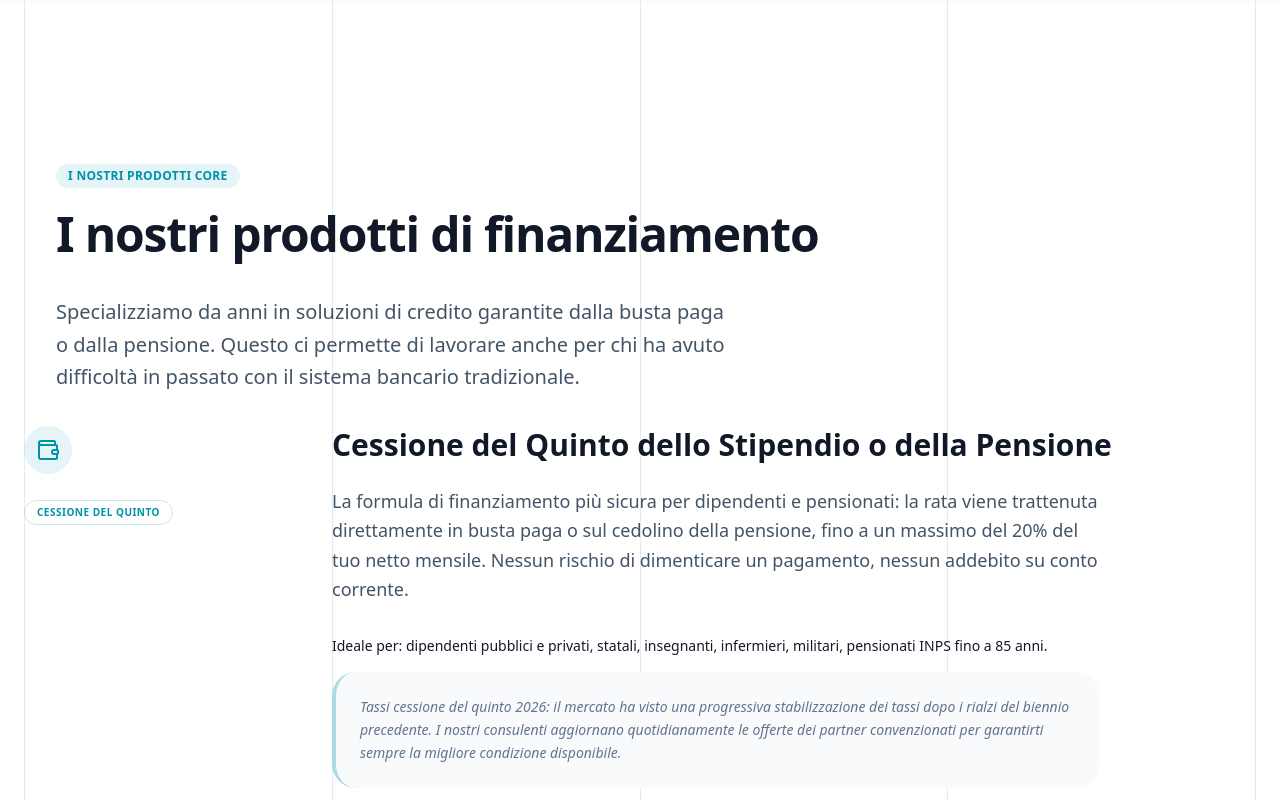
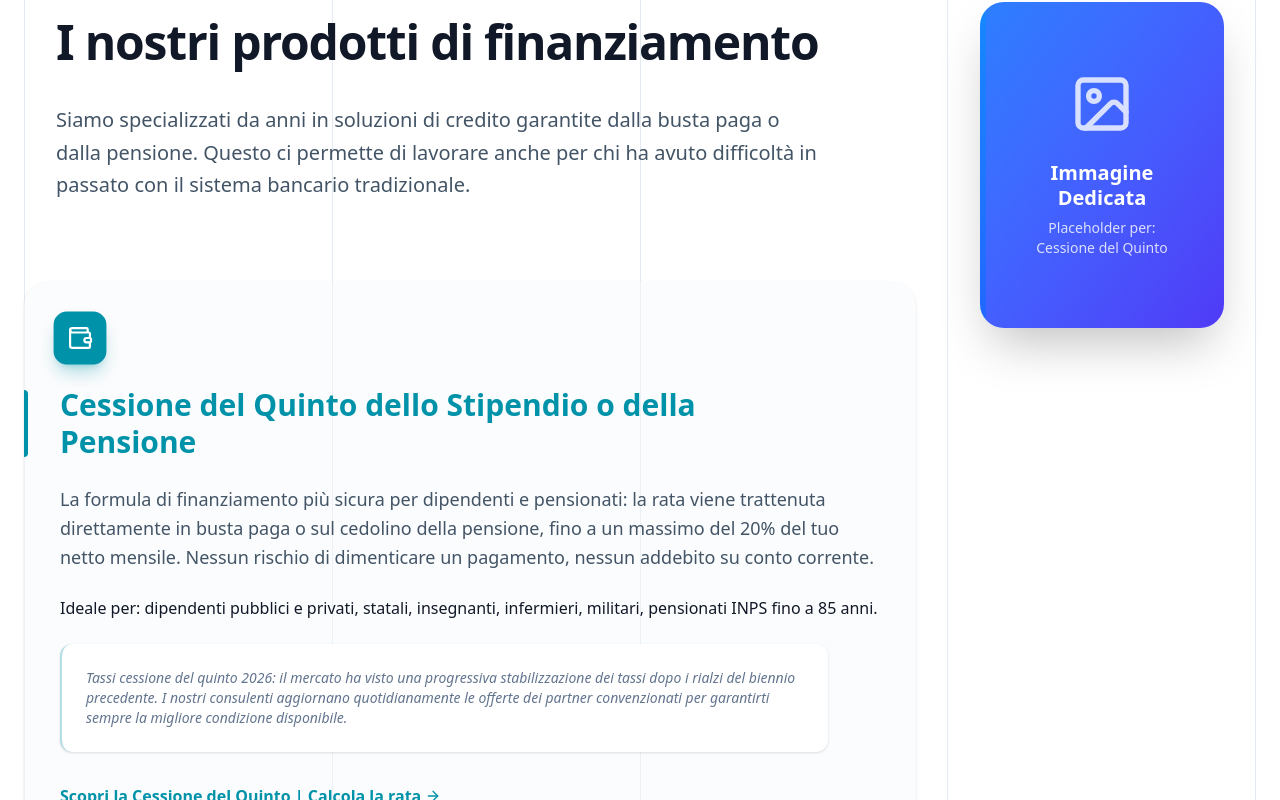
Before and after one commit to maddl-team/creditoclick, a Next.js app: page / in a window 1280 px wide. Shown: the part 1680-2480 px from the top of the page. Built offline with nearby package versions, Linux system fonts and the light colour scheme.

Commit message:
v1 design

```diff
--- a/src/components/home/Categories.tsx
+++ b/src/components/home/Categories.tsx
@@ -41,7 +41,7 @@ const TARGET_CATEGORIES = [
 
 export function Categories() {
     return (
-        <Section id="categorie" className="bg-slate-50/30">
+        <Section id="categorie" className="bg-[#f6f9fc]">
             <div className="grid grid-cols-1 lg:grid-cols-4 gap-12 lg:gap-0">
                 {/* Left Column: Messaging */}
                 <div className="lg:col-span-2 p-6 md:p-8">
--- a/src/components/home/Hero.tsx
+++ b/src/components/home/Hero.tsx
@@ -9,7 +9,7 @@ import { CalcForm } from "./CalcForm";
 
 export function Hero() {
     return (
-        <Section className="relative overflow-hidden pt-20 pb-12 md:pt-32 md:pb-20 min-h-[80vh] flex items-center">
+        <Section className="min-h-[70vh] flex items-center">
             <div className="grid grid-cols-1 lg:grid-cols-4 gap-16 lg:gap-0 items-center w-full">
                 {/* Left Column: Messaging */}
                 <div className="lg:col-span-2 p-6 md:p-8">
--- a/src/components/home/Products.tsx
+++ b/src/components/home/Products.tsx
@@ -1,10 +1,12 @@
 "use client";
 
 import * as React from "react";
-import { ArrowRight, Wallet, Users, RefreshCcw } from "lucide-react";
+import { ArrowRight, Wallet, Users, RefreshCcw, ImageIcon } from "lucide-react";
 import { Section } from "../ui/Section";
 import { Badge } from "../ui/Badge";
 import { Button } from "../ui/Button";
+import { motion, AnimatePresence } from "framer-motion";
+import { cn } from "@/lib/utils";
 
 const CORE_PRODUCTS = [
     {
@@ -16,6 +18,7 @@ const CORE_PRODUCTS = [
         market: "Tassi cessione del quinto 2026: il mercato ha visto una progressiva stabilizzazione dei tassi dopo i rialzi del biennio precedente. I nostri consulenti aggiornano quotidianamente le offerte dei partner convenzionati per garantirti sempre la migliore condizione disponibile.",
         cta: "Scopri la Cessione del Quinto | Calcola la rata",
         icon: Wallet,
+        placeholderColor: "from-blue-500 to-indigo-600",
     },
     {
         id: "delega",
@@ -24,6 +27,7 @@ const CORE_PRODUCTS = [
         desc: "Se hai già una cessione del quinto in corso e hai bisogno di liquidità aggiuntiva, la delega di pagamento ti permette di accedere a un secondo finanziamento, portando la trattenuta in busta paga fino al 40% del tuo stipendio netto. Riservata ai dipendenti pubblici e ai privati alle dipendenze di aziende strutturate.",
         cta: "Scopri la Delega di Pagamento",
         icon: Users,
+        placeholderColor: "from-cyan-400 to-blue-500",
     },
     {
         id: "rinnovo",
@@ -32,65 +36,125 @@ const CORE_PRODUCTS = [
         desc: "Hai già una cessione in corso presso un'altra banca o finanziaria? Se sono trascorsi almeno 2/5 del periodo contrattuale, potresti avere diritto a rinnovare — spesso ottenendo nuova liquidità e condizioni migliori. Gestiamo la portabilità in modo completamente telematico, senza che tu debba fare nulla con il vecchio istituto.",
         cta: "Scopri come funziona il Rinnovo",
         icon: RefreshCcw,
+        placeholderColor: "from-indigo-400 to-cyan-500",
     }
 ];
 
 export function Products() {
+    const [activeProduct, setActiveProduct] = React.useState<string>(CORE_PRODUCTS[0].id);
+
     return (
-        <Section id="prodotti" className="bg-white">
-            <div className="grid grid-cols-1 lg:grid-cols-4 gap-12 lg:gap-0">
-                {/* Section Header: Spans the first 3 columns for better readability */}
-                <div className="lg:col-span-3 p-6 md:p-8">
+        <Section id="prodotti" className="bg-white !overflow-visible">
+            <div className="grid grid-cols-1 lg:grid-cols-4 gap-12 lg:gap-0 relative">
+
+                {/* Left Side: Header + Products (Takes 3 columns) */}
+                <div className="lg:col-span-3 flex flex-col">
+                    {/* Header */}
+                    <div className="p-6 md:p-8 lg:mb-12">
                         <Badge variant="subtle" className="mb-4">I nostri prodotti core</Badge>
                         <h2 className="text-3xl md:text-4xl lg:text-5xl font-bold tracking-tight text-text-primary mb-8 leading-tight">
                             I nostri prodotti di finanziamento
                         </h2>
-                    <p className="text-xl text-text-secondary leading-relaxed max-w-2xl font-medium">
-                        Specializziamo da anni in soluzioni di credito garantite dalla busta paga o dalla pensione. Questo ci permette di lavorare anche per chi ha avuto difficoltà in passato con il sistema bancario tradizionale.
+                        <p className="text-lg lg:text-xl text-text-secondary leading-relaxed max-w-3xl">
+                            Siamo specializzati da anni in soluzioni di credito garantite dalla busta paga o dalla pensione. Questo ci permette di lavorare anche per chi ha avuto difficoltà in passato con il sistema bancario tradizionale.
                         </p>
                     </div>
 
-                {/* Product Items: 1+3 grid pattern */}
-                <div className="lg:col-span-4 space-y-12 lg:space-y-0">
-                    {CORE_PRODUCTS.map((product, i) => (
-                        <div key={product.id} className="grid grid-cols-1 lg:grid-cols-4 gap-0 py-12 lg:py-16 border-t border-slate-100 first:border-t-0 first:pt-0 group">
-                            <div className="lg:col-span-1 mb-6 lg:mb-0">
-                                <div className="w-12 h-12 rounded-2xl bg-brand-indigo/10 flex items-center justify-center text-brand-indigo mb-6 transition-transform group-hover:scale-110">
+                    {/* Products List */}
+                    <div className="flex flex-col">
+                        {CORE_PRODUCTS.map((product) => (
+                            <div
+                                key={product.id}
+                                className={cn(
+                                    "p-6 md:p-8 group relative lg:mb-8 transition-colors duration-500 rounded-3xl lg:mr-8 cursor-default",
+                                    activeProduct === product.id ? "bg-slate-50/50 shadow-sm" : "hover:bg-slate-50/20"
+                                )}
+                                onMouseEnter={() => setActiveProduct(product.id)}
+                            >
+                                {/* Plus Style Icon */}
+                                <div className={cn(
+                                    "w-12 h-12 rounded-xl flex items-center justify-center mb-6 transition-all duration-300",
+                                    activeProduct === product.id ? "bg-brand-indigo text-white scale-110 shadow-lg shadow-brand-indigo/30" : "bg-brand-indigo/10 text-brand-indigo"
+                                )}>
                                     <product.icon className="w-6 h-6" />
                                 </div>
-                                <Badge variant="outline" className="text-[10px] uppercase tracking-wider">{product.badge}</Badge>
-                            </div>
-                            <div className="lg:col-span-3 relative">
-                                {/* Accent Bar for consistency */}
-                                <div className="absolute -left-[32px] md:-left-[48px] top-1 bottom-1 w-[2px] bg-brand-indigo opacity-0 group-hover:opacity-100 transition-all rounded-r-full hidden lg:block" />
 
-                                <h3 className="text-2xl md:text-3xl font-bold text-text-primary mb-6 leading-tight group-hover:text-brand-indigo transition-colors">
+                                {/* Title with Accent Bar */}
+                                <div className="relative pl-1 mb-6">
+                                    <div className={cn(
+                                        "absolute -left-[24px] md:-left-[32px] top-1 bottom-1 bg-brand-indigo transition-all duration-300 rounded-r-full",
+                                        activeProduct === product.id ? "opacity-100 w-[4px]" : "opacity-30 w-[2px] group-hover:opacity-60 group-hover:w-[3px]"
+                                    )} />
+                                    <h3 className={cn(
+                                        "text-2xl md:text-3xl font-bold leading-tight transition-colors max-w-2xl",
+                                        activeProduct === product.id ? "text-brand-indigo" : "text-text-primary"
+                                    )}>
                                         {product.title}
                                     </h3>
-                                <p className="text-text-secondary text-lg mb-8 leading-relaxed max-w-3xl">
+                                </div>
+
+                                {/* Content */}
+                                <div className="pl-1 space-y-6">
+                                    <p className="text-text-secondary text-lg leading-relaxed max-w-4xl">
                                         {product.desc}
                                     </p>
 
                                     {product.ideal && (
-                                    <p className="text-text-primary font-medium mb-4 text-sm">
+                                        <p className="text-sm lg:text-base font-medium text-text-primary">
                                             {product.ideal}
                                         </p>
                                     )}
 
                                     {product.market && (
-                                    <p className="text-slate-500 text-sm mb-8 leading-relaxed italic bg-slate-50 p-6 rounded-2xl border-l-4 border-brand-indigo/30 max-w-3xl">
+                                        <p className="text-sm text-slate-500 italic bg-white p-6 rounded-xl border-l-2 border-brand-indigo/30 shadow-sm max-w-3xl">
                                             {product.market}
                                         </p>
                                     )}
 
-                                <Button variant="link" icon={ArrowRight} className="p-0 text-sm font-bold">
+                                    <div className="pt-2">
+                                        <Button variant="link" icon={ArrowRight} className="p-0 text-base font-bold">
                                             {product.cta}
                                         </Button>
+                                    </div>
                                 </div>
                             </div>
                         ))}
                     </div>
                 </div>
+
+                {/* Right Side: Sticky Image Reveal (Takes 1 column) */}
+                <div className="hidden lg:block lg:col-span-1 relative">
+                    <div className="sticky top-32 w-full p-6 pt-12 xl:p-8 xl:pt-16">
+                        <div className="relative w-full aspect-[3/4] rounded-3xl overflow-hidden shadow-2xl bg-slate-100">
+                            <AnimatePresence mode="wait">
+                                {CORE_PRODUCTS.map((product) => (
+                                    activeProduct === product.id && (
+                                        <motion.div
+                                            key={product.id}
+                                            initial={{ opacity: 0, scale: 1.05 }}
+                                            animate={{ opacity: 1, scale: 1 }}
+                                            exit={{ opacity: 0 }}
+                                            transition={{ duration: 0.4, ease: "easeInOut" }}
+                                            className={cn(
+                                                "absolute inset-0 bg-gradient-to-br flex flex-col items-center justify-center p-8 text-center text-white",
+                                                product.placeholderColor
+                                            )}
+                                        >
+                                            {/* Placeholder Image Content - can be replaced with next/image later */}
+                                            <ImageIcon className="w-16 h-16 mb-6 opacity-80" />
+                                            <h4 className="font-bold text-xl mb-2 leading-tight">Immagine Dedicata</h4>
+                                            <p className="text-sm opacity-80 font-medium">Placeholder per:<br />{product.badge}</p>
+                                        </motion.div>
+                                    )
+                                ))}
+                            </AnimatePresence>
+                            {/* Accent Line on Image */}
+                            <div className="absolute left-0 top-0 bottom-0 w-1.5 bg-brand-indigo/50 mix-blend-overlay z-10" />
+                        </div>
+                    </div>
+                </div>
+
+            </div>
         </Section>
     );
 }
--- a/src/components/home/Testimonials.tsx
+++ b/src/components/home/Testimonials.tsx
@@ -35,7 +35,7 @@ const TESTIMONIALS = [
 
 export function Testimonials() {
     return (
-        <Section id="testimonials" className="bg-slate-50/30">
+        <Section id="testimonials" className="bg-[#f6f9fc]">
             <div className="grid grid-cols-1 lg:grid-cols-4 gap-0">
                 {/* Header: Full Width */}
                 <div className="lg:col-span-4 p-6 md:p-8 mb-8">
--- a/src/components/home/TrustBar.tsx
+++ b/src/components/home/TrustBar.tsx
@@ -31,7 +31,7 @@ const TRUST_PILLS = [
 
 export function TrustBar() {
     return (
-        <Section id="perche-sceglierci" className="bg-slate-50/50">
+        <Section id="perche-sceglierci" className="bg-[#f6f9fc]">
             <div className="grid grid-cols-1 lg:grid-cols-4 gap-12 lg:gap-0">
                 <div className="lg:col-span-2 p-6 md:p-8">
                     <Badge variant="subtle" className="mb-4">Perché Sceglierci</Badge>
--- a/src/components/ui/Section.tsx
+++ b/src/components/ui/Section.tsx
@@ -27,7 +27,7 @@ export function Section({
 
     return (
         <section
-            className={cn("relative py-20 md:py-32 outline-none overflow-hidden", className)}
+            className={cn("relative py-12 md:py-20 outline-none overflow-hidden", className)}
             {...props}
         >
             {showLines && <BackgroundLines variant={variant} />}
```
Also changed, not shown: src/components/home/FAQ.tsx (+20 -10 lines). Lines whose indentation alone changed are shown as unchanged.
